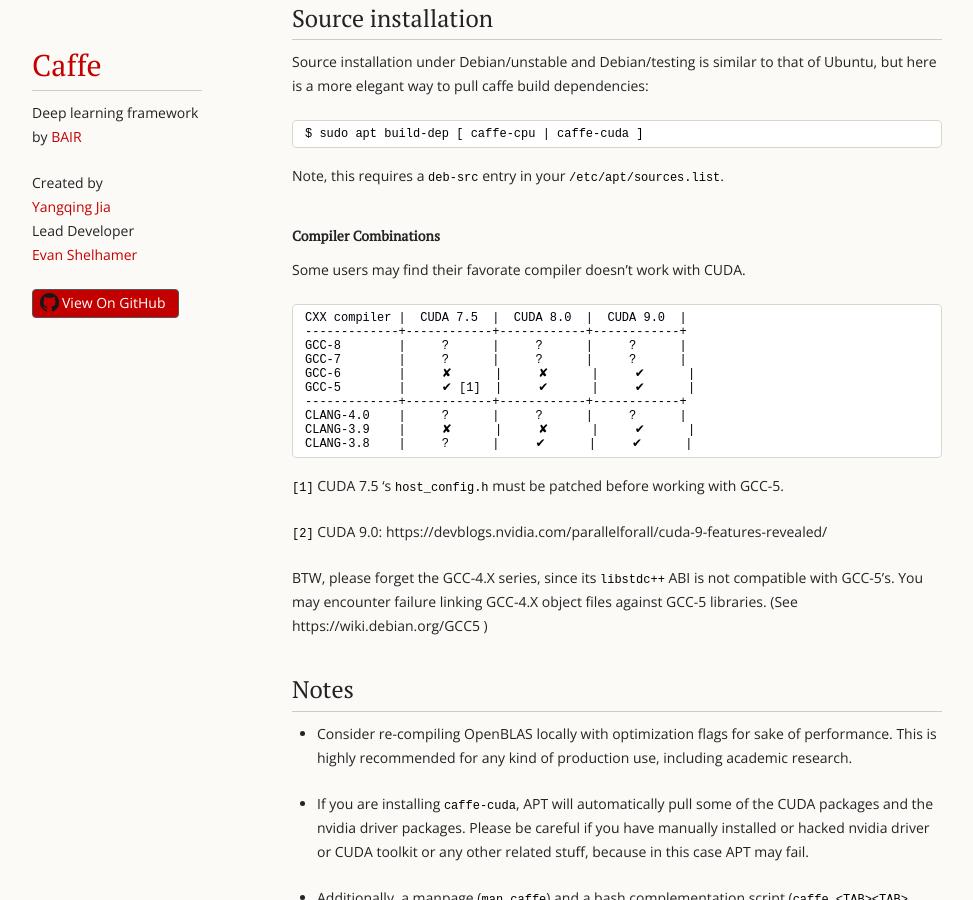
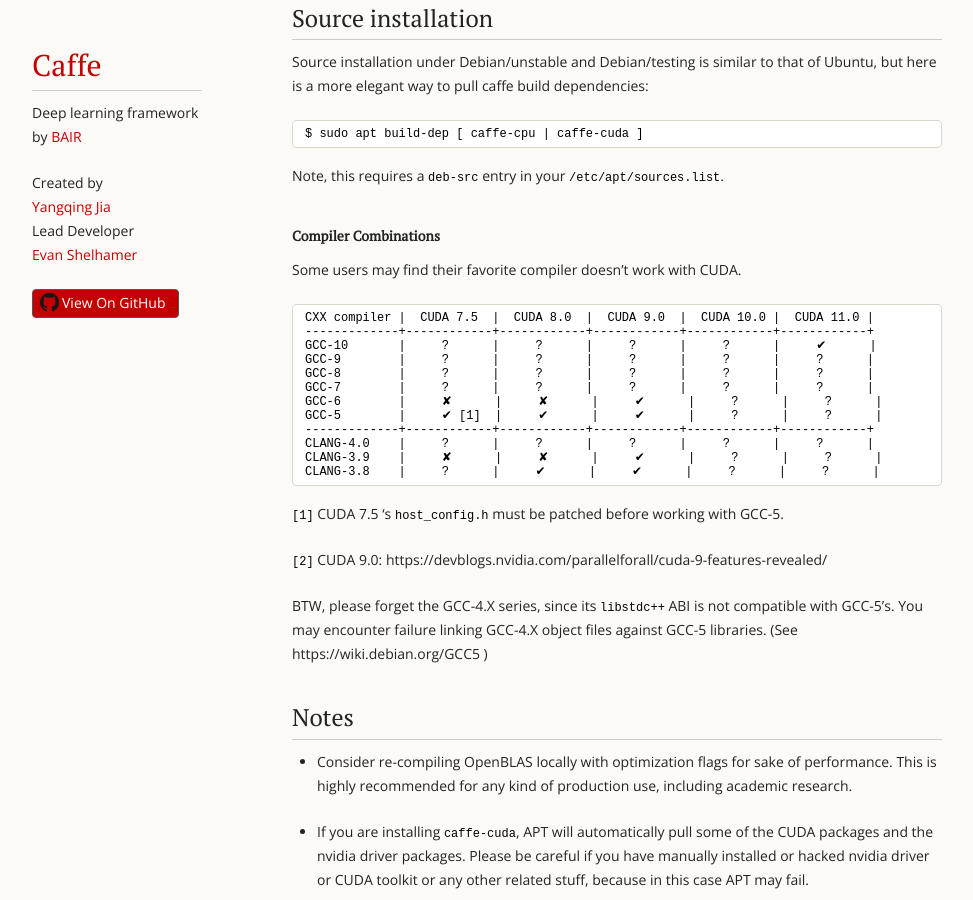
Before and after one commit to AlexandrParkhomenko/caffe-cuda, a Jekyll site: the page built from docs/install_apt_debian.md, in a window 1280 px wide and 900 px high, scrolled down 1621 px. Shown: the whole window, without its empty margins (18-991 px from the left). Built offline with Jekyll 4.4.1, drawn with Linux system fonts in a browser that asks for light colours.

Commit message:
Fix typo #6987

````diff
--- a/docs/install_apt_debian.md
+++ b/docs/install_apt_debian.md
@@ -98,19 +98,21 @@ Note, this requires a `deb-src` entry in your `/etc/apt/sources.list`.
 
 #### Compiler Combinations
 
-Some users may find their favorate compiler doesn't work with CUDA.
+Some users may find their favorite compiler doesn't work with CUDA.
 
 ```
-CXX compiler |  CUDA 7.5  |  CUDA 8.0  |  CUDA 9.0  |
--------------+------------+------------+------------+
-GCC-8        |     ?      |     ?      |     ?      |
-GCC-7        |     ?      |     ?      |     ?      |
-GCC-6        |     ✘      |     ✘      |     ✔      |
-GCC-5        |     ✔ [1]  |     ✔      |     ✔      |
--------------+------------+------------+------------+
-CLANG-4.0    |     ?      |     ?      |     ?      |
-CLANG-3.9    |     ✘      |     ✘      |     ✔      |
-CLANG-3.8    |     ?      |     ✔      |     ✔      |
+CXX compiler |  CUDA 7.5  |  CUDA 8.0  |  CUDA 9.0  |  CUDA 10.0 |  CUDA 11.0 |
+-------------+------------+------------+------------+------------+------------+
+GCC-10       |     ?      |     ?      |     ?      |     ?      |     ✔      |
+GCC-9        |     ?      |     ?      |     ?      |     ?      |     ?      |
+GCC-8        |     ?      |     ?      |     ?      |     ?      |     ?      |
+GCC-7        |     ?      |     ?      |     ?      |     ?      |     ?      |
+GCC-6        |     ✘      |     ✘      |     ✔      |     ?      |     ?      |
+GCC-5        |     ✔ [1]  |     ✔      |     ✔      |     ?      |     ?      |
+-------------+------------+------------+------------+------------+------------+
+CLANG-4.0    |     ?      |     ?      |     ?      |     ?      |     ?      |
+CLANG-3.9    |     ✘      |     ✘      |     ✔      |     ?      |     ?      |
+CLANG-3.8    |     ?      |     ✔      |     ✔      |     ?      |     ?      |
 ```
 
 `[1]` CUDA 7.5 's `host_config.h` must be patched before working with GCC-5.
````
